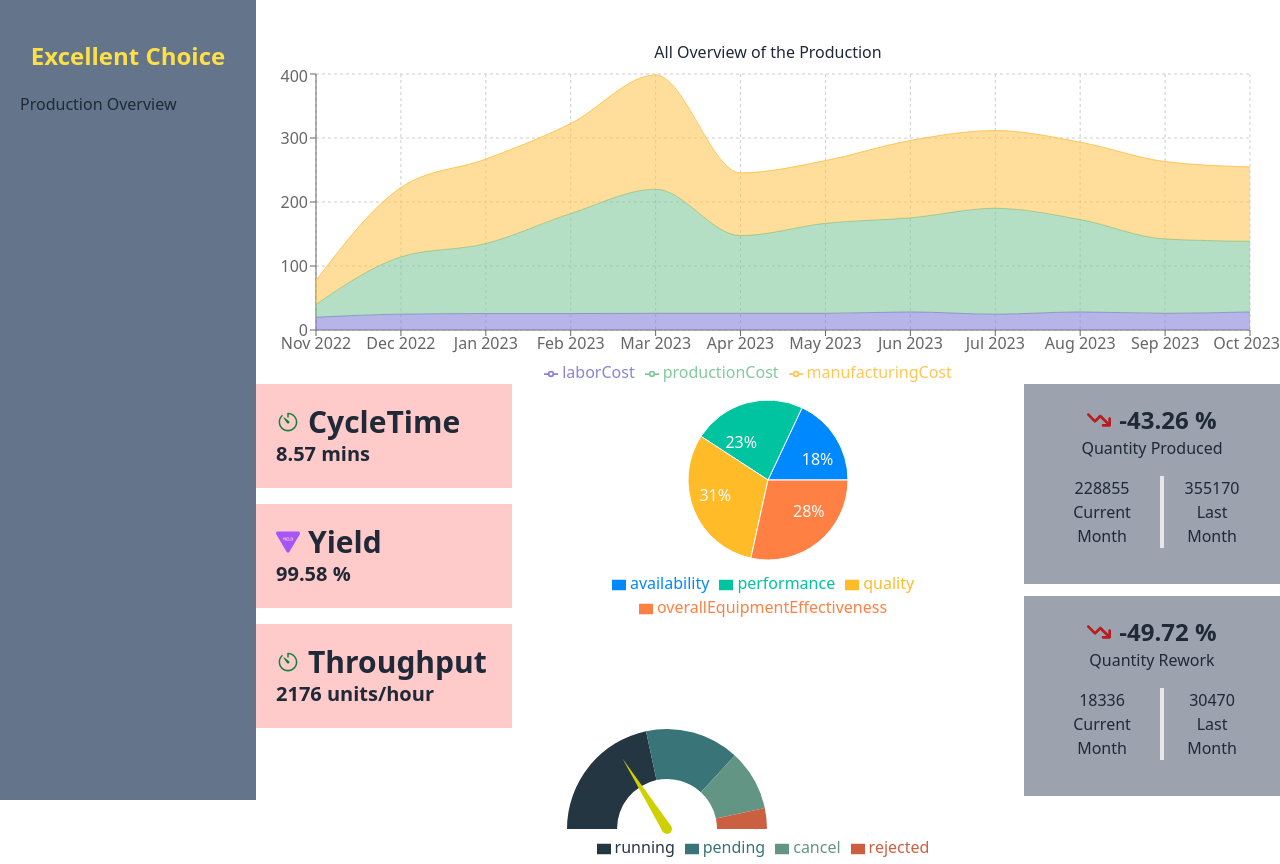
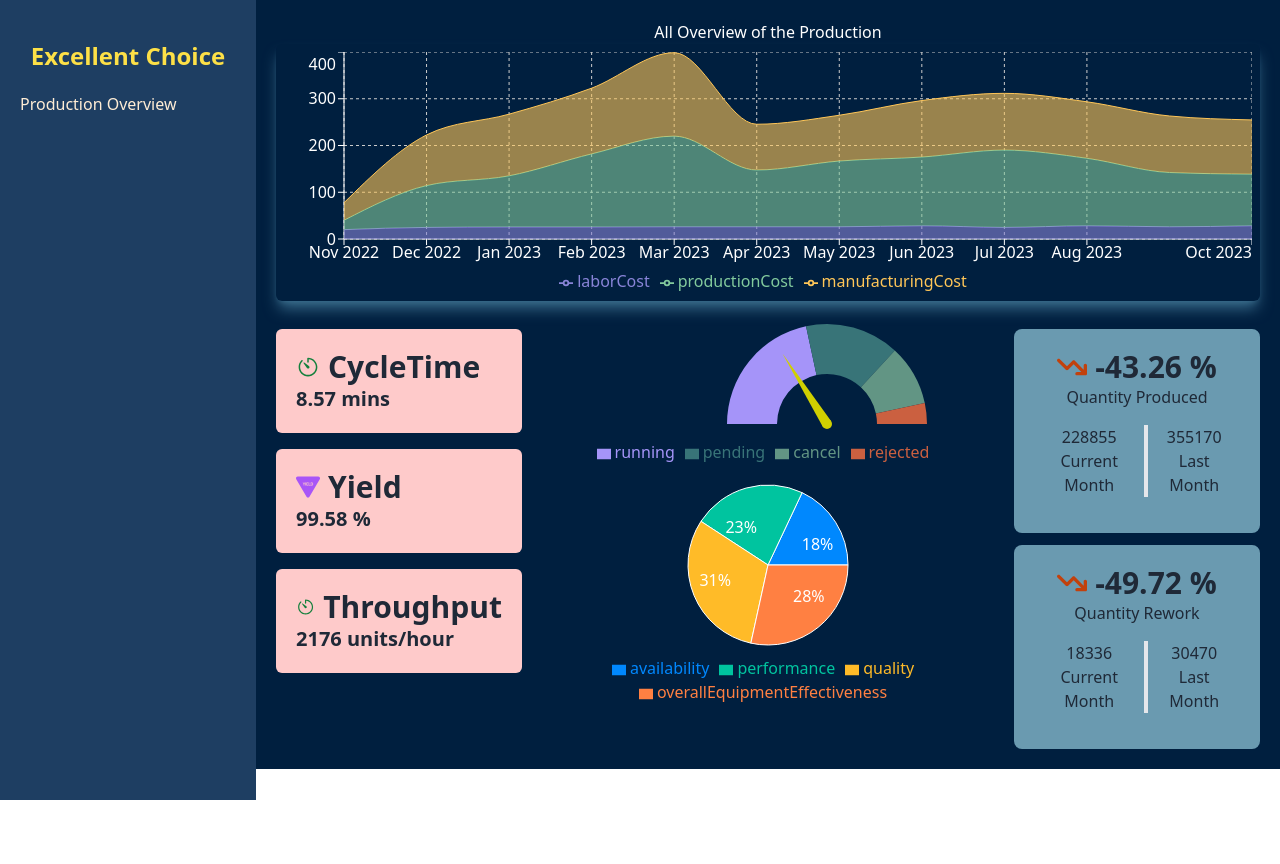
Before and after one commit to mkiuzzl01/Production-Overview, a React (Vite) app: page / in a window 1280 px wide. After the commit the page ends 800 px from the top, so only its background shows below. Built offline with nearby package versions, Linux system fonts and the light colour scheme.

Commit message:
some color and style change

```diff
--- a/src/Layouts/Sidebar.jsx
+++ b/src/Layouts/Sidebar.jsx
@@ -10,7 +10,7 @@ const Sidebar = () => {
     </>
   );
   return (
-    <div className="bg-slate-500 h-screen p-5">
+    <div className="bg-[#1E3E62] text-orange-100 min-h-screen p-5">
       <div className="text-center py-5">
         <h1 className="text-2xl font-bold text-yellow-300">Excellent Choice</h1>
       </div>
--- a/src/components/CostAnalysis/CostAnalysis.jsx
+++ b/src/components/CostAnalysis/CostAnalysis.jsx
@@ -10,27 +10,22 @@ import {
   XAxis,
   YAxis,
 } from "recharts";
+import Loading from "../../util/Loading";
 
 const CostAnalysis = () => {
-  const { costAnalysis } = useProductions();
+  const { costAnalysis, loading } = useProductions();
+
+  if (loading) return <Loading></Loading>;
 
   return (
-    <div className="w-full h-80">
+    <div className="w-full  h-[257px] shadow-lg shadow-[#3A6D8C] rounded-md p-2 mb-2">
       <ResponsiveContainer>
-        <AreaChart
-          data={costAnalysis?.items}
-          margin={{
-            top: 10,
-            right: 30,
-            left: 0,
-            bottom: 0,
-          }}
-        >
+        <AreaChart data={costAnalysis?.items} margin={{}}>
           <CartesianGrid strokeDasharray="3 3" />
-          <XAxis dataKey="month" />
-          <YAxis />
+          <XAxis dataKey="month" stroke="#ffff" />
+          <YAxis stroke="#ffff" />
           <Tooltip />
-          <Legend align="center"  />
+          <Legend align="center" />
           <Area
             type="monotone"
             dataKey="laborCost"
@@ -52,7 +47,6 @@ const CostAnalysis = () => {
             stroke="#ffc658"
             fill="#ffc658"
           />
-
         </AreaChart>
       </ResponsiveContainer>
     </div>
--- a/src/components/Orders/TotalOrders.jsx
+++ b/src/components/Orders/TotalOrders.jsx
@@ -9,13 +9,13 @@ const TotalOrders = () => {
 
   const RADIAN = Math.PI / 180;
 
-  const cx = 150;
-  const cy = 200;
+  const cx = 300;
+  const cy = 110;
   const iR = 50;
   const oR = 100;
   const value = 50;
 
-  const COLORS = ["#243642", "#387478", "#629584", "#CB6040"];
+  const COLORS = ["#A594F9", "#387478", "#629584", "#CB6040"];
 
   const needle = (value, data, cx, cy, iR, oR, COLORS) => {
     let total = 0;
@@ -47,7 +47,7 @@ const TotalOrders = () => {
   };
 
   return (
-    <div className="w-full h-60">
+    <div className="w-full h-40">
       <ResponsiveContainer>
         <PieChart>
           <Pie
--- a/src/components/Pages/Production_Overview.jsx
+++ b/src/components/Pages/Production_Overview.jsx
@@ -7,9 +7,9 @@ import TotalOrders from "../Orders/TotalOrders";
 
 const Production_Overview = () => {
   return (
-    <div>
-      <div className="pt-10">
-        <h1 className="text-center">All Overview of the Production</h1>
+    <div className="p-5 bg-[#001F3F]">
+      <div className="">
+        <h1 className="text-center text-white">All Overview of the Production</h1>
       </div>
       <div>
         <CostAnalysis></CostAnalysis>
@@ -19,8 +19,8 @@ const Production_Overview = () => {
           <ProductCycle></ProductCycle>
         </div>
         <div className="col-span-2">
+          <TotalOrders></TotalOrders>
           <Activities></Activities>
-          <TotalOrders></TotalOrders>
         </div>
         <div>
           <Quantity></Quantity>
--- a/src/components/ProductCycle/ProductCycle.jsx
+++ b/src/components/ProductCycle/ProductCycle.jsx
@@ -5,10 +5,10 @@ import { BsFillSignYieldFill } from "react-icons/bs";
 const ProductCycle = () => {
   const { productCycle } = useProductions();
   return (
-    <div>
+    <div className="pt-5">
       <div className="flex flex-col gap-4">
         {productCycle?.map((item, idx) => (
-          <div className="bg-red-200 p-5" key={idx}>
+          <div className="bg-red-200 p-5 rounded-md" key={idx}>
             <h1 className="flex items-center gap-2 text-3xl font-bold">{item?.item ==="CycleTime" || item?.item === "Throughput" ? <IoIosTimer className="text-2xl text-green-700"></IoIosTimer> :<BsFillSignYieldFill className="text-2xl text-purple-500"></BsFillSignYieldFill> } {item.item} </h1>
             <div className="text-xl font-semibold">
               <p>
--- a/src/components/quantity/Quantity.jsx
+++ b/src/components/quantity/Quantity.jsx
@@ -7,10 +7,10 @@ const Quantity = () => {
 
   // console.log(quantity);
   return (
-    <div className="flex flex-col gap-3">
+    <div className="flex flex-col gap-3 mt-5">
       {quantity?.map((item, idx) => (
-        <div className="bg-gray-400 text-center p-5" key={idx}>
-          <h1 className="text-2xl font-bold flex items-center justify-center gap-2"> <FaArrowTrendDown className="text-red-700"></FaArrowTrendDown>{item?.percentageChange} %</h1>
+        <div className="bg-[#6A9AB0] text-center p-5 rounded-lg" key={idx}>
+          <h1 className="text-3xl font-bold flex items-center justify-center gap-2"> <FaArrowTrendDown className="text-orange-700"></FaArrowTrendDown>{item?.percentageChange} %</h1>
           <h3>{item?.type}</h3>
           <div className="flex gap-4 p-4">
           <div>
```
